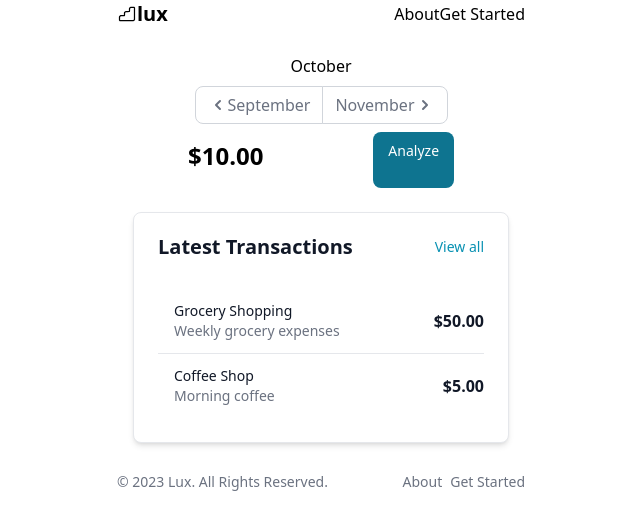
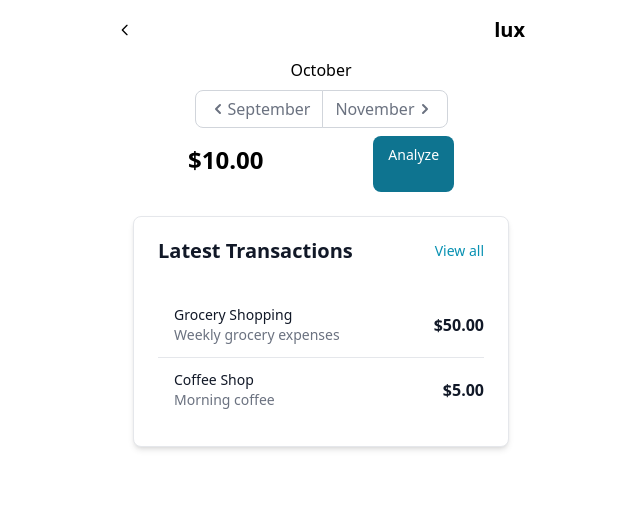
Before and after one commit to jinyoungbang/lux-fe, a Next.js app: page /insights in a window 1280 px wide. Shown: the top 530 px of the page, without its empty margins (319-959 px from the left). Built offline with nearby package versions, Linux system fonts and the light colour scheme.

Commit message:
feat: implement back router functionality

```diff
--- a/app/layout.tsx
+++ b/app/layout.tsx
@@ -11,7 +11,7 @@ export default function RootLayout({
 }) {
   return (
     <html lang="en">
-      <body className="flex flex-col max-w-md min-h-screen mx-auto">
+      <body className="flex flex-col max-w-md min-h-screen mx-auto ">
         <div>
           <header className="h-14 z-20 relative bg-white mx-auto ">
             <Navigation />
@@ -33,30 +33,14 @@ const Footer = () => {
     <footer className="h-10 z-20 min-w-[320px] relative bg-white max-w-screen-lg mx-auto px-5">
       <ul className="flex flex-row justify-between">
         <li>
-          <span className="text-sm text-gray-500 sm:text-center dark:text-gray-400">
+          {/* <span className="text-sm text-gray-500 sm:text-center dark:text-gray-400">
             © 2023{" "}
             <Link href="/" className="hover:underline">
               Lux
             </Link>
             . All Rights Reserved.
-          </span>
+          </span> */}
         </li>
-        <div className="flex flex-row">
-          <li className="ml-2">
-            <Link href="/about">
-              <span className="text-sm text-gray-500 sm:text-center dark:text-gray-400">
-                About
-              </span>
-            </Link>
-          </li>
-          <li className="ml-2">
-            <Link href="/contact">
-              <span className="text-sm text-gray-500 sm:text-center dark:text-gray-400">
-                Get Started
-              </span>
-            </Link>
-          </li>
-        </div>
       </ul>
     </footer>
   );
--- a/components/Navigation.tsx
+++ b/components/Navigation.tsx
@@ -2,111 +2,21 @@
 import { usePathname } from "next/navigation";
 import { useState } from "react";
 import Link from 'next/link'
-
+import { useRouter } from 'next/navigation'
+import {HiOutlineChevronLeft} from 'react-icons/hi'
 
 export default function Navigation() {
-  const isActive = (href: string) => {
-    return href === usePathname();
-  };
-
-  const navigationTextStyle = {
-    active: "font-semibold text-blue-600",
-    default: "hover:text-gray-500",
-  };
-
+  const router = useRouter()
   return (
-    <>
-      <nav className="h-full px-5 items-center hidden sm:flex justify-between">
+    <nav className="flex flex-col h-4 mb-4 w-full px-5 items-center">
+      <div className="flex w-full py-4 justify-between">
+        <button onClick={() => router.back()}>
+          <HiOutlineChevronLeft />
+        </button>
         <Link className="text-xl font-bold" href="/">
-          <span className='flex flex-row gap-x-1 items-center'><Stairs/>lux</span>
+          <span className='flex flex-row gap-x-1 items-center' >lux</span>
         </Link>
-        <ul className="ml-20 flex items-center space-x-10">
-          <Link
-            className={
-              isActive("/about")
-                ? navigationTextStyle.active
-                : navigationTextStyle.default
-            }
-            href="/"
-          >
-            About
-          </Link>
-          <Link
-            className={
-              isActive("/start")
-                ? navigationTextStyle.active
-                : navigationTextStyle.default
-            }
-            href="/start"
-          >
-            Get Started
-          </Link>
-        </ul>
-      </nav>
-      {/* <ResponsiveNavbar /> */}
-    </>
-  );
-}
-
-const Hamburger = () => {
-  return (
-    <svg width="30px" height="30px" viewBox="0 0 24 24" fill="none" xmlns="http://www.w3.org/2000/svg">
-      <path d="M4 18L20 18" stroke="#000000" strokeWidth="2" strokeLinecap="round"/>
-      <path d="M4 12L20 12" stroke="#000000" strokeWidth="2" strokeLinecap="round"/>
-      <path d="M4 6L20 6" stroke="#000000" strokeWidth="2" strokeLinecap="round"/>
-    </svg>
-  )
-}
-
-const Stairs = () => {
-  return (
-    <svg xmlns="http://www.w3.org/2000/svg" version="1.0" width="20" height="20" viewBox="0 0 512.000000 512.000000" preserveAspectRatio="xMidYMid meet">
-      <g transform="translate(0.000000,512.000000) scale(0.100000,-0.100000)" fill="#000000" stroke="none">
-      <path d="M3555 4423 c-167 -24 -322 -121 -414 -258 -89 -133 -95 -163 -99 -507 l-3 -298 -378 0 c-422 0 -468 -6 -594 -72 -80 -42 -193 -155 -235 -235 -63 -119 -72 -183 -72 -490 l0 -273 -388 0 c-426 0 -449 -2 -572 -62 -99 -48 -209 -162 -259 -269 -59 -125 -63 -163 -59 -599 l3 -385 33 -67 c40 -82 119 -157 200 -190 l57 -23 1685 0 c1608 0 1688 1 1745 18 197 61 345 202 406 389 l24 73 0 1485 0 1485 -33 67 c-40 83 -119 158 -200 190 -56 22 -66 23 -437 24 -209 1 -393 0 -410 -3z m744 -330 l21 -18 -2 -1435 -3 -1435 -22 -40 c-28 -52 -88 -109 -138 -132 -38 -17 -126 -18 -1674 -21 -1456 -2 -1637 -1 -1658 13 l-23 15 0 353 c0 394 2 411 67 486 19 23 54 52 77 64 40 22 51 22 486 27 425 5 447 6 490 26 53 25 103 73 133 129 21 38 22 56 27 380 6 380 6 381 80 455 76 76 63 74 560 80 l445 5 49 25 c51 26 94 71 123 130 16 31 19 77 23 375 5 324 6 342 27 380 40 76 111 129 198 148 11 3 171 5 356 6 307 1 339 -1 358 -16z"/>
-      </g>
-    </svg>
-  )
-}
-
-const ResponsiveNavbar = () => {
-  const [menuOpen, setMenuOpen] = useState(false);
-
-  const isActive = (href: string) => {
-    return href === usePathname();
-  };
-
-  const navigationTextStyle = {
-    active: "font-semibold text-blue-600",
-    default: "",
-  };
-
-
-  return (
-    <nav className="flex flex-col h-full w-full px-5 items-center sm:hidden">
-      <div className="flex w-full py-4 justify-between">
-        <Link className="text-xl font-bold" href="/">
-          <span className='flex flex-row gap-x-1 items-center'><Stairs/>lux</span>
-        </Link>
-        <button onClick={() => setMenuOpen(!menuOpen)} className="rounded inline-flex items-center">
-          <Hamburger/>
-        </button>
       </div>
-      <div id="mega-menu-full-dropdown" className={`mt-1 w-full bg-white border-gray-200 shadow-sm border-y dark:bg-gray-800 dark:border-gray-600 ${menuOpen ? "max-h-40" : "max-h-0 invisible"} transition-all duration-100 ease-in-out`}>
-        <div className={`grid max-w-screen-xl py-2 mx-auto text-gray-900 dark:text-white sm:grid-cols-2 md:grid-cols-3 md:px-6 ${menuOpen ? 'opacity-100' : 'opacity-0'}`}>
-            <ul aria-labelledby="mega-menu-full-dropdown-button">
-                <li>
-                    <Link href="/" className={`block px-3 py-3 rounded-lg hover:bg-gray-50 dark:hover:bg-gray-700 ${isActive("/about") ? navigationTextStyle.active : navigationTextStyle.default}`}>
-                        <div className="font-semibold">About</div>
-                    </Link>
-                </li>
-                <li>
-                    <Link href="/matchmaking" className={`block px-3 py-3 rounded-lg hover:bg-gray-50 dark:hover:bg-gray-700 ${isActive("/start") ? navigationTextStyle.active : navigationTextStyle.default}`}>
-                        <div className="font-semibold">Get Started</div>
-                    </Link>
-                </li>
-            </ul>
-        </div>
-    </div>
 
     </nav>
   );
--- a/components/insights/analyze/DailySpendingChart.tsx
+++ b/components/insights/analyze/DailySpendingChart.tsx
@@ -95,7 +95,7 @@ const DailySpendingChart = ({ data }) => {
   };
 
   return (
-    <Card className='mt-4 mb-4'>
+    <Card className='mt-4 mb-4 shadow-none' >
       <div className="flex items-center justify">
         <h5 className="text-sm font-medium leading-none text-gray-900 dark:text-white">
           Daily spending for {new Date().toLocaleString('default', { month: 'long' })} 2023
--- a/components/insights/analyze/MonthlySpendingChart.tsx
+++ b/components/insights/analyze/MonthlySpendingChart.tsx
@@ -62,7 +62,7 @@ export default function MonthlySpendingChart({ monthlyData }) {
 
   return (
 
-    <Card>
+    <Card className="shadow-none">
       <div className="flex items-center justify-between">
         <h5 className="text-sm font-medium leading-none text-gray-900 dark:text-white">
           You spent around ${monthlyData[5].total_spending} this month!
```
